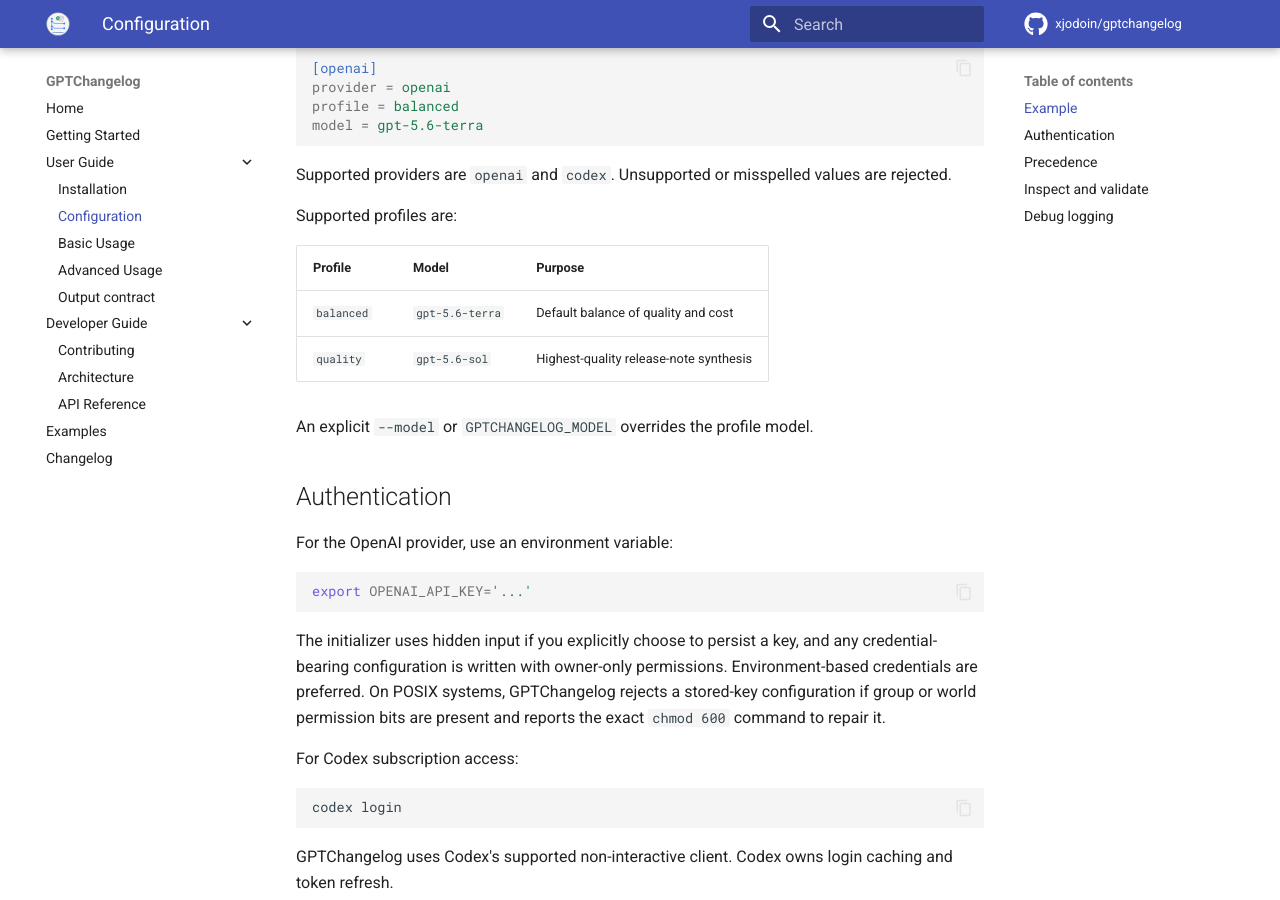
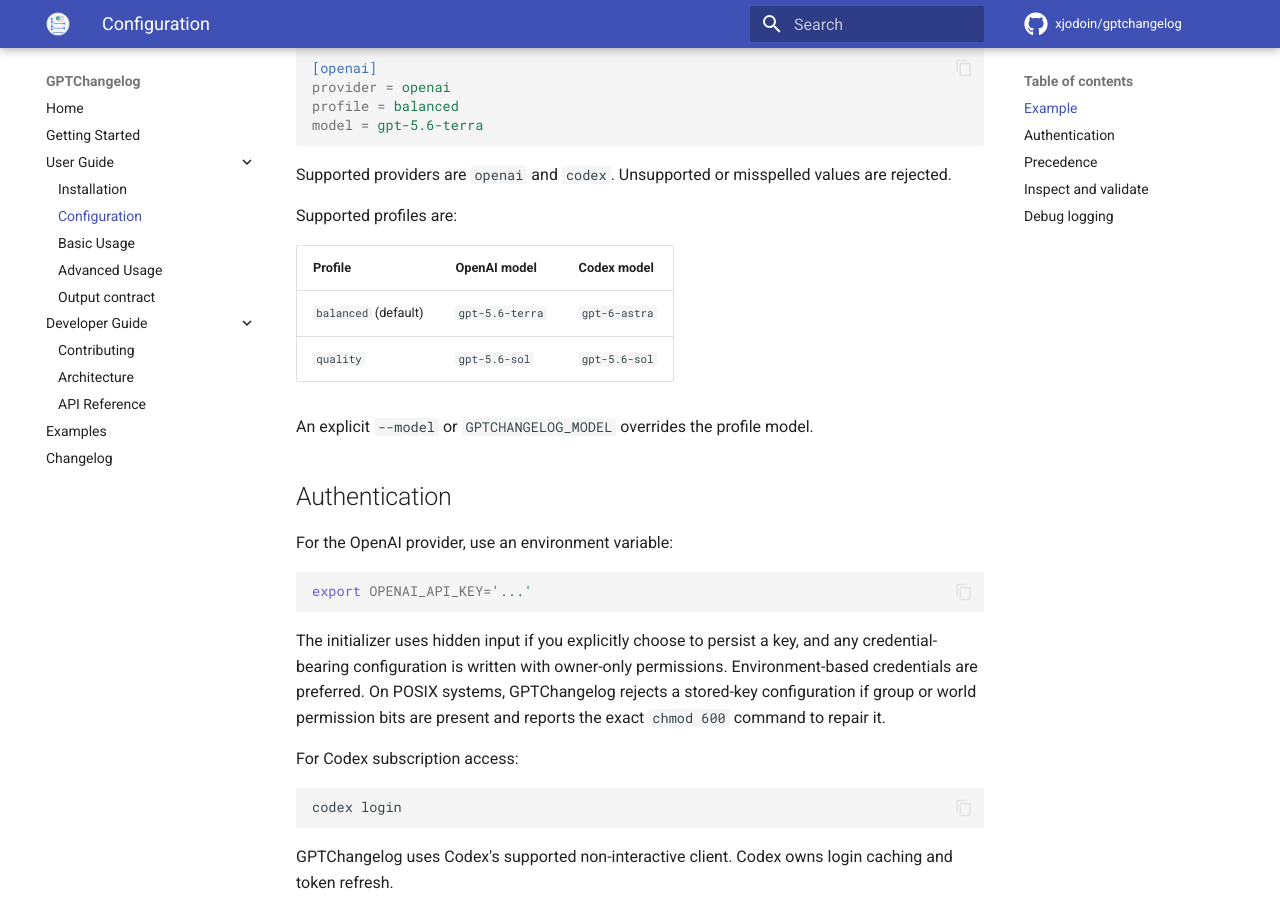
Before and after one commit to xjodoin/gptchangelog, an MkDocs documentation site: the page built from docs/user-guide/configuration.md, in a window 1280 px wide and 900 px high, scrolled down 371 px. Built offline with MkDocs 1.6.1 and Material for MkDocs 9.7.7, drawn with Linux system fonts in a browser that asks for light colours; comment, search, counter and statistics services are not loaded.

Commit message:
chore: default Codex provider to GPT-6 Astra

```diff
--- a/docs/user-guide/configuration.md
+++ b/docs/user-guide/configuration.md
@@ -26,10 +26,10 @@
 
 Supported profiles are:
 
-| Profile | Model | Purpose |
+| Profile | OpenAI model | Codex model |
 | --- | --- | --- |
-| `balanced` | `gpt-5.6-terra` | Default balance of quality and cost |
-| `quality` | `gpt-5.6-sol` | Highest-quality release-note synthesis |
+| `balanced` (default) | `gpt-5.6-terra` | `gpt-6-astra` |
+| `quality` | `gpt-5.6-sol` | `gpt-5.6-sol` |
 
 An explicit `--model` or `GPTCHANGELOG_MODEL` overrides the profile model.
 
```
Also changed, not shown: README.md (+1 -1 lines), docs/developer-guide/architecture.md (+1 -1 lines), docs/user-guide/index.md (+1 -1 lines), 2 other files.
